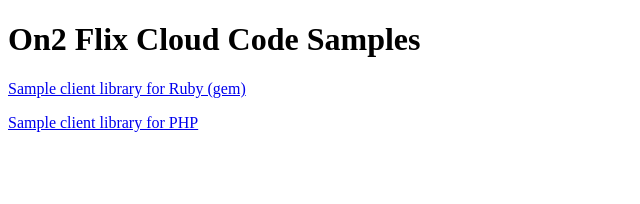
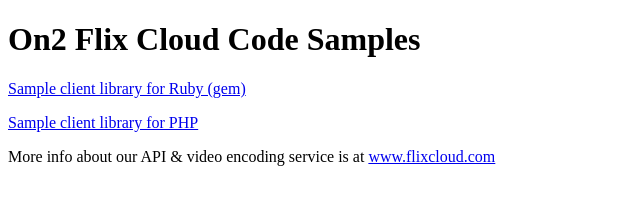
Before and after one commit to flixcloud/flixcloud.github.com, a plain HTML site: page index.html in a window 1280 px wide. Shown: the whole page, without its empty margins (0-640 px from the left). Drawn offline with Linux system fonts and the light colour scheme.

Commit message:
Added link

```diff
--- a/index.html
+++ b/index.html
@@ -14,5 +14,7 @@
 <h1>On2 Flix Cloud Code Samples</h1>
 <p><a href="http://github.com/flixcloud/flix_cloud-gem/tree/master" title="Sample client library for Ruby (gem)">Sample client library for Ruby (gem)</a></p>
 <p><a href="http://github.com/flixcloud/flix_cloud-php/tree/master" title="Sample client library for PHP">Sample client library for PHP</a></p>
+
+<p>More info about our API & video encoding service is at <a href="http://www.flixcloud.com" title="On2 Flix Cloud">www.flixcloud.com</a></p>
 </body>
 </html>
```
